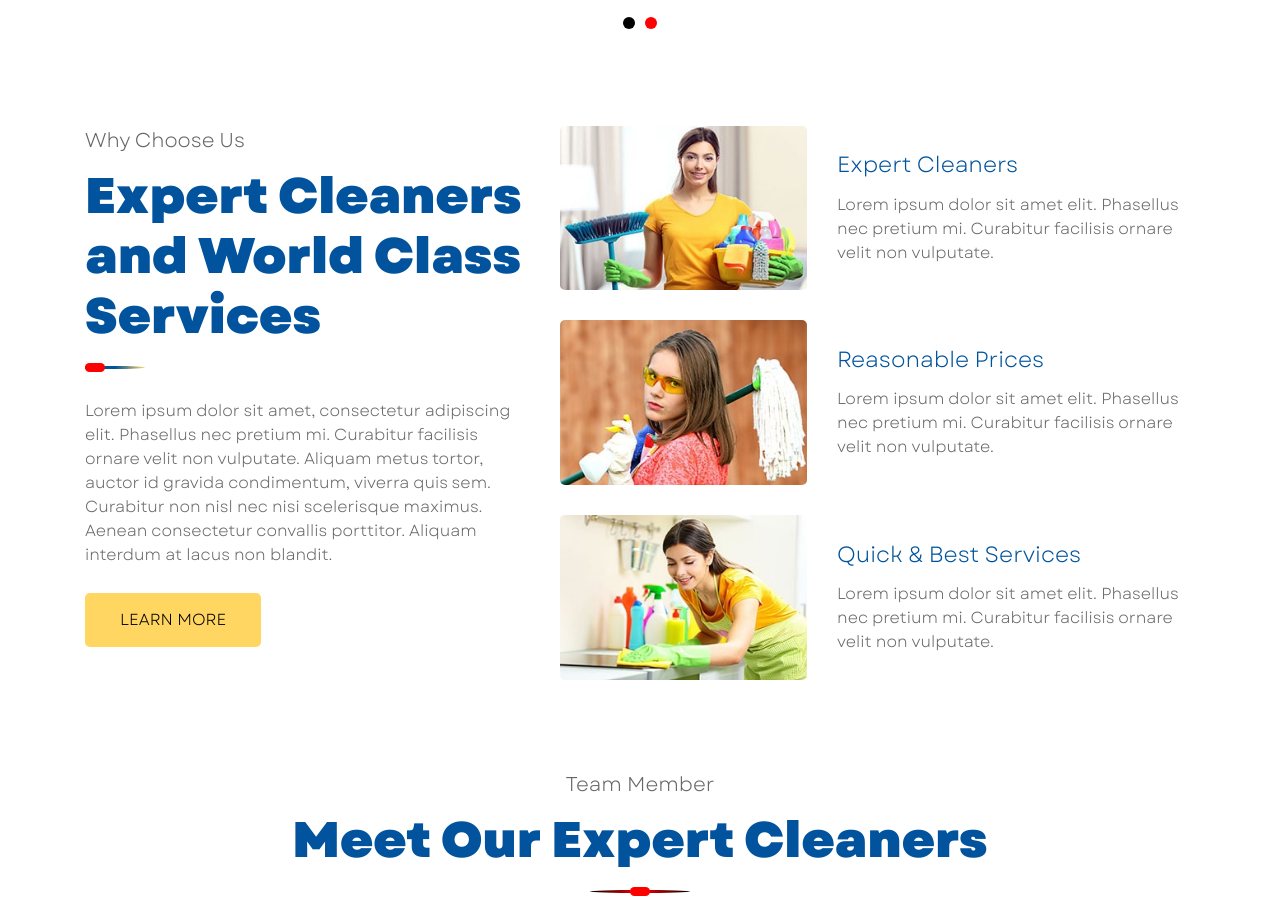
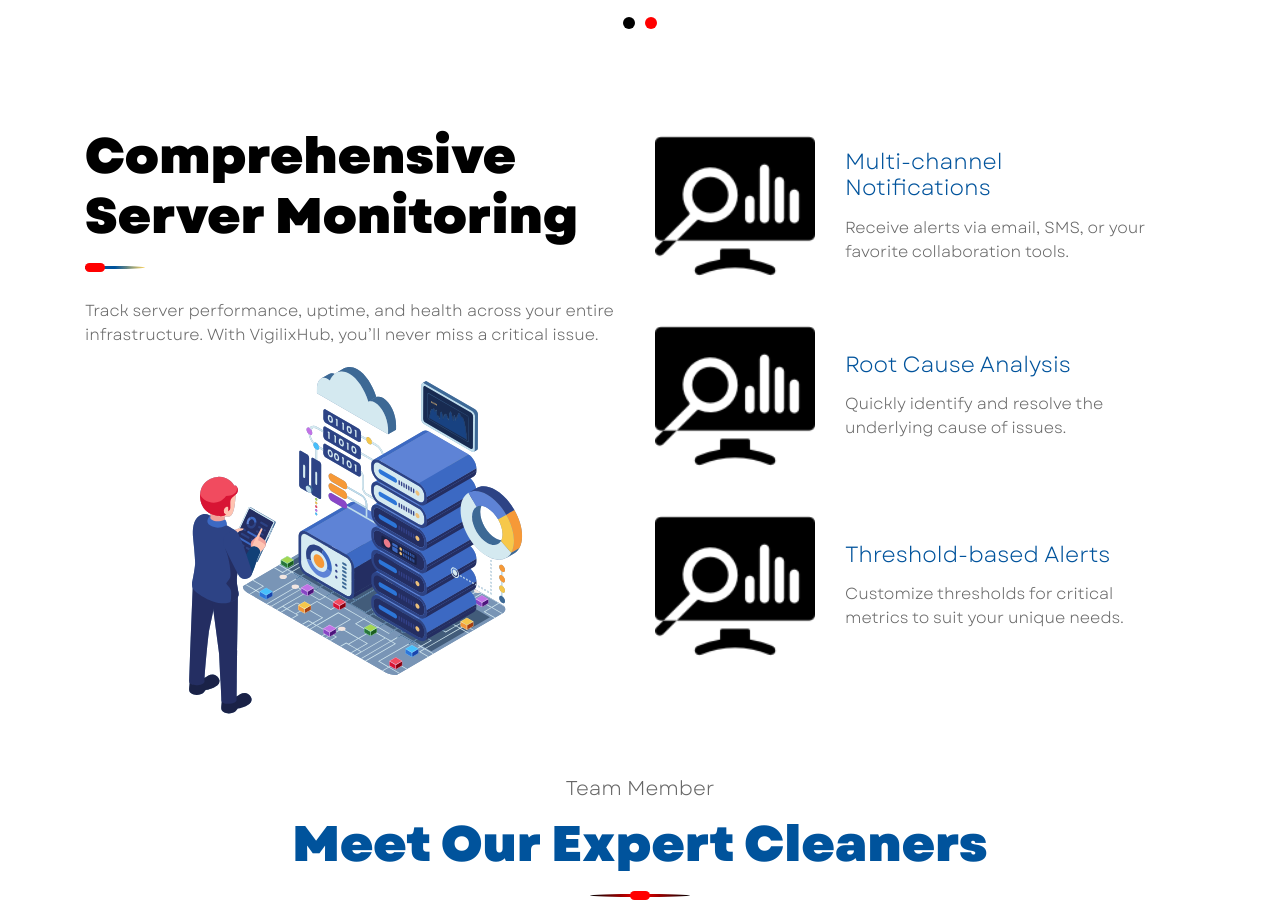
Before and after one commit to Ranjith1110/vigilixHub, a plain HTML site: page index.html in a window 1280 px wide. Shown: the part 1860-2771 px from the top of the page. Drawn offline with nearby package versions, Linux system fonts and the light colour scheme.

Commit message:
VigilixHub Todays Last Commit

```diff
--- a/index.html
+++ b/index.html
@@ -73,14 +73,14 @@
                     </div>
 
                     <div class="hero row align-items-center">
-                        <div class="col-md-7">
+                        <div class="col-lg-7">
                             <h2 style="color: #000;">Welcome to <span style="color: red;">Vigilix</span>Hub</h2>
                             <h2 style="color: red;"><span style="color: #000;">Your Trusted
                                 </span>Server Monitoring <span style="color: #000;">Partner</span></h2>
                             <p style="color: #000;">Stay Ahead with Proactive Server Monitoring</p>
                             <a class="btn" href="">Get Started Now</a>
                         </div>
-                        <div class="col-md-5">
+                        <div class="col-lg-5">
                             <img width="100%" src="/img/demo.svg" alt="">
                             <!-- <div class="form">
                                 <h3>Get A Quote</h3>
@@ -113,12 +113,12 @@
                         <h2 style="color: #000;">Why Choose <span style="color: red;">Vigilix</span>Hub?</h2>
                     </div>
                     <div class="row">
-                        <div class="col-lg-5 col-md-6">
+                        <div class="col-lg-5">
                             <div class="about-img">
                                 <img src="img/demo.svg" alt="Image">
                             </div>
                         </div>
-                        <div class="col-md-7">
+                        <div class="col-lg-7">
                             <div id="accordiong">
                                 <p class="text-justify">At VigilixHub, we understand that the health of your IT infrastructure is critical to your success. That’s why we provide robust, real-time server monitoring solutions designed to ensure your systems operate smoothly and efficiently. Our cutting-edge tools keep you informed and in control, so you can focus on growing your business.</p>
                                 <div class="card">
@@ -169,7 +169,7 @@
             <div class="testimonial">
                 <div class="container">
                     <div class="section-header">
-                        <h2 style="color: #000;">Client Says About Service</h2>
+                        <h2 style="color: #000;">Our Services</h2>
                     </div>
                     <div class="owl-carousel testimonials-carousel">
                         <div class="testimonial-item">
@@ -230,47 +230,48 @@
             <div class="feature">
                 <div class="container">
                     <div class="row">
-                        <div class="col-md-5">
+                        <div class="col-md-6">
                             <div class="section-header left">
-                                <p>Why Choose Us</p>
-                                <h2>Expert Cleaners and World Class Services</h2>
+                                <h2 style="color: #000;">Comprehensive Server Monitoring</h2>
                             </div>
                             <p>
-                                Lorem ipsum dolor sit amet, consectetur adipiscing elit. Phasellus nec pretium mi. Curabitur facilisis ornare velit non vulputate. Aliquam metus tortor, auctor id gravida condimentum, viverra quis sem. Curabitur non nisl nec nisi scelerisque maximus. Aenean consectetur convallis porttitor. Aliquam interdum at lacus non blandit.
+                                Track server performance, uptime, and health across your entire infrastructure. With VigilixHub, you’ll never miss a critical issue.
                             </p>
-                            <a class="btn" href="">Learn More</a>
+                            <div class="text-center">
+                                <img width="65%" src="/img/demo.svg" alt="">
+                            </div>
                         </div>
-                        <div class="col-md-7">
+                        <div class="col-md-6">
                             <div class="row align-items-center feature-item">
-                                <div class="col-5">
-                                    <img src="img/feature-1.jpg" alt="Feature">
+                                <div class="col-4">
+                                    <img src="img/analytics.png" alt="Feature">
                                 </div>
                                 <div class="col-7">
-                                    <h3>Expert Cleaners</h3>
+                                    <h3>Multi-channel Notifications</h3>
                                     <p>
-                                        Lorem ipsum dolor sit amet elit. Phasellus nec pretium mi. Curabitur facilisis ornare velit non vulputate.
+                                        Receive alerts via email, SMS, or your favorite collaboration tools.
                                     </p>
                                 </div>
                             </div>
                             <div class="row align-items-center feature-item">
-                                <div class="col-5">
-                                    <img src="img/feature-2.jpg" alt="Feature">
+                                <div class="col-4">
+                                    <img src="img/analytics.png" alt="Feature">
                                 </div>
-                                <div class="col-7">
-                                    <h3>Reasonable Prices</h3>
+                                <div class="col-8">
+                                    <h3>Root Cause Analysis</h3>
                                     <p>
-                                        Lorem ipsum dolor sit amet elit. Phasellus nec pretium mi. Curabitur facilisis ornare velit non vulputate.
+                                        Quickly identify and resolve the underlying cause of issues.
                                     </p>
                                 </div>
                             </div>
                             <div class="row align-items-center feature-item">
-                                <div class="col-5">
-                                    <img src="img/feature-3.jpg" alt="Feature">
+                                <div class="col-4">
+                                    <img src="img/analytics.png" alt="Feature">
                                 </div>
                                 <div class="col-7">
-                                    <h3>Quick & Best Services</h3>
+                                    <h3>Threshold-based Alerts</h3>
                                     <p>
-                                        Lorem ipsum dolor sit amet elit. Phasellus nec pretium mi. Curabitur facilisis ornare velit non vulputate.
+                                        Customize thresholds for critical metrics to suit your unique needs.
                                     </p>
                                 </div>
                             </div>
```
Also changed, not shown: img/analytics.png (added).
